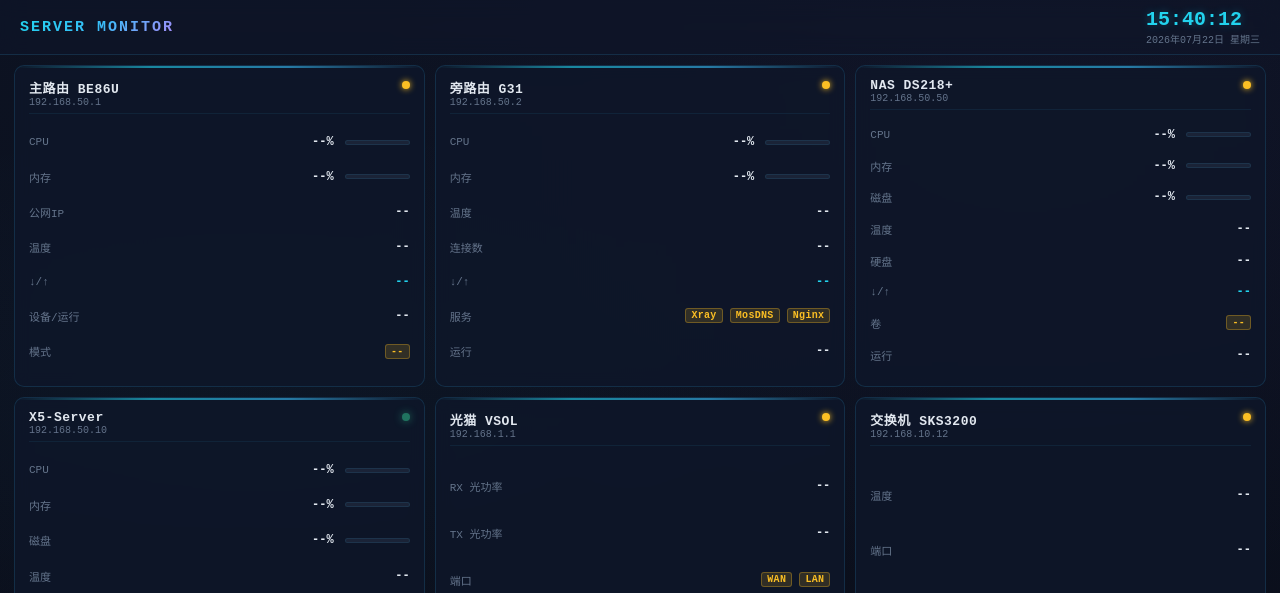
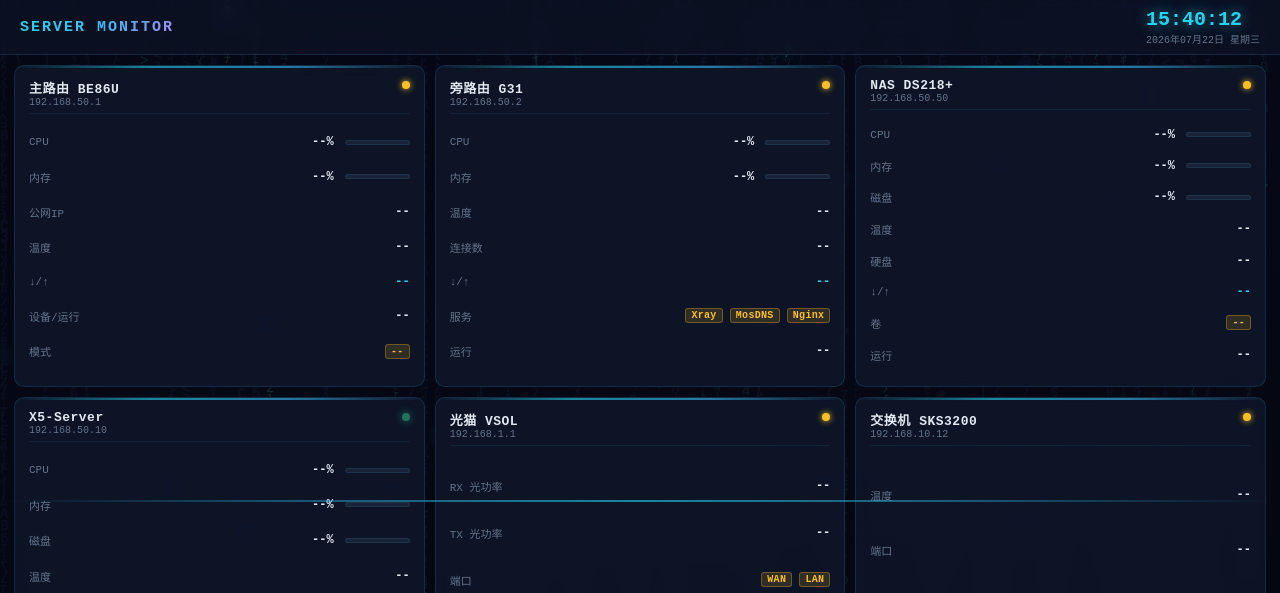
Before and after one commit to aochuanguying/autosignin, a plain HTML site: page monitor-dashboard/static/index.html in a window 1280 px wide. Shown: the top 593 px of the page. Drawn offline with Linux system fonts and the light colour scheme; no server answers.

Commit message:
ui: Matrix 数字雨背景、扫描线、卡片扫光、脉冲动画
- 背景: Matrix 风格数字雨（片假名+数字+符号）
- 扫描线: 从上到下缓慢移动的半透明光线
- 卡片: 内部光线从左到右扫过动画
- 时钟: 呼吸发光效果加强
- 连通性: 指示灯脉冲缩放动画
- 超时状态: 红色发光文字

```diff
--- a/monitor-dashboard/static/index.html
+++ b/monitor-dashboard/static/index.html
@@ -37,7 +37,26 @@
                 radial-gradient(ellipse at 20% 50%, rgba(56, 189, 248, 0.03) 0%, transparent 50%),
                 radial-gradient(ellipse at 80% 20%, rgba(139, 92, 246, 0.03) 0%, transparent 50%),
                 linear-gradient(180deg, rgba(15,23,42,0.5) 0%, transparent 100%);
+            position: relative;
         }
+
+        /* 背景粒子 */
+        #particles { position: fixed; top:0; left:0; width:100%; height:100%; pointer-events:none; z-index:0; opacity:0.6; }
+
+        /* 扫描线 */
+        .scanline {
+            position: fixed;
+            top: 0; left: 0; right: 0;
+            height: 2px;
+            background: linear-gradient(90deg, transparent, rgba(56,189,248,0.4), rgba(34,211,238,0.6), rgba(56,189,248,0.4), transparent);
+            animation: scanMove 8s linear infinite;
+            z-index: 100;
+            pointer-events: none;
+        }
+        @keyframes scanMove { 0%{top:0} 100%{top:100vh} }
+
+        /* 内容层 */
+        .header, .main, .footer { position: relative; z-index: 1; }
 
         /* 顶部 */
         .header {
@@ -65,8 +84,10 @@
             font-weight: 700;
             font-variant-numeric: tabular-nums;
             color: var(--cyan);
-            text-shadow: 0 0 10px rgba(34, 211, 238, 0.3);
+            text-shadow: 0 0 10px rgba(34, 211, 238, 0.5), 0 0 30px rgba(34, 211, 238, 0.2);
+            animation: clockGlow 2s ease-in-out infinite alternate;
         }
+        @keyframes clockGlow { 0%{text-shadow:0 0 10px rgba(34,211,238,0.5)} 100%{text-shadow:0 0 20px rgba(34,211,238,0.8),0 0 40px rgba(34,211,238,0.3)} }
 
         .clock-date {
             font-size: 10px;
@@ -122,6 +143,17 @@
             opacity: 0.6;
             border-radius: 10px 10px 0 0;
         }
+
+        .device-card::after {
+            content: '';
+            position: absolute;
+            top: 0; left: -100%;
+            width: 100%; height: 100%;
+            background: linear-gradient(90deg, transparent, rgba(56,189,248,0.03), transparent);
+            animation: cardSweep 6s ease-in-out infinite;
+            pointer-events: none;
+        }
+        @keyframes cardSweep { 0%{left:-100%} 50%{left:100%} 100%{left:100%} }
 
         .device-header {
             display: flex;
@@ -246,10 +278,11 @@
             transition: all 0.3s;
         }
 
-        .conn-dot.ok { background: var(--green); box-shadow: 0 0 10px var(--green), 0 0 20px rgba(52,211,153,0.2); }
-        .conn-dot.timeout { background: var(--red); box-shadow: 0 0 10px var(--red), 0 0 20px rgba(248,113,113,0.2); }
+        .conn-dot.ok { background: var(--green); box-shadow: 0 0 10px var(--green), 0 0 20px rgba(52,211,153,0.2); animation: connPulse 2s ease-in-out infinite; }
+        .conn-dot.timeout { background: var(--red); box-shadow: 0 0 10px var(--red), 0 0 20px rgba(248,113,113,0.2); animation: connPulse 1.5s ease-in-out infinite; }
         .conn-dot.error { background: var(--red); box-shadow: 0 0 8px var(--red); }
         .conn-dot.unknown { background: var(--yellow); }
+        @keyframes connPulse { 0%,100%{transform:scale(1);opacity:1} 50%{transform:scale(1.3);opacity:0.7} }
 
         .conn-label { font-size: 12px; color: var(--text-secondary); }
         .conn-latency { font-size: 12px; color: var(--cyan); font-weight: 600; font-variant-numeric: tabular-nums; min-width: 50px; }
@@ -275,6 +308,8 @@
     </style>
 </head>
 <body>
+    <div class="scanline"></div>
+    <canvas id="particles"></canvas>
     <div class="header">
         <div class="header-title">Server Monitor</div>
         <div class="header-clock">
@@ -556,6 +591,42 @@
             eventSource.onerror=function(){setConnectionStatus(false);eventSource.close();reconnectTimer=setTimeout(connectSSE,5000);};
         }
         connectSSE();
+
+        // Matrix 数字雨背景
+        (function(){
+            const c=document.getElementById('particles'),ctx=c.getContext('2d');
+            let w,h,cols,drops=[];
+            const chars='ｱｲｳｴｵｶｷｸｹｺｻｼｽｾｿﾀﾁﾂﾃﾄﾅﾆﾇﾈﾉﾊﾋﾌﾍﾎﾏﾐﾑﾒﾓﾔﾕﾖﾗﾘﾙﾚﾛﾜﾝ0123456789ABCDEF<>{}[]|/\\';
+            const fontSize=14;
+            function resize(){
+                w=c.width=window.innerWidth;h=c.height=window.innerHeight;
+                cols=Math.floor(w/fontSize);
+                drops=Array(cols).fill(0).map(()=>Math.random()*-100);
+            }
+            resize(); window.addEventListener('resize',resize);
+            function draw(){
+                ctx.fillStyle='rgba(10,14,26,0.05)';
+                ctx.fillRect(0,0,w,h);
+                for(let i=0;i<cols;i++){
+                    const ch=chars[Math.floor(Math.random()*chars.length)];
+                    const y=drops[i]*fontSize;
+                    // 头部亮绿，尾部暗绿
+                    if(Math.random()>0.98){
+                        ctx.fillStyle='rgba(34,211,238,0.9)';
+                        ctx.shadowBlur=8;ctx.shadowColor='#22d3ee';
+                    } else {
+                        ctx.fillStyle=`rgba(52,211,153,${0.15+Math.random()*0.15})`;
+                        ctx.shadowBlur=0;
+                    }
+                    ctx.font=fontSize+'px monospace';
+                    ctx.fillText(ch,i*fontSize,y);
+                    ctx.shadowBlur=0;
+                    if(y>h&&Math.random()>0.975) drops[i]=0;
+                    drops[i]+=0.5+Math.random()*0.5;
+                }
+            }
+            setInterval(draw,50);
+        })();
     </script>
 </body>
 </html>
```
